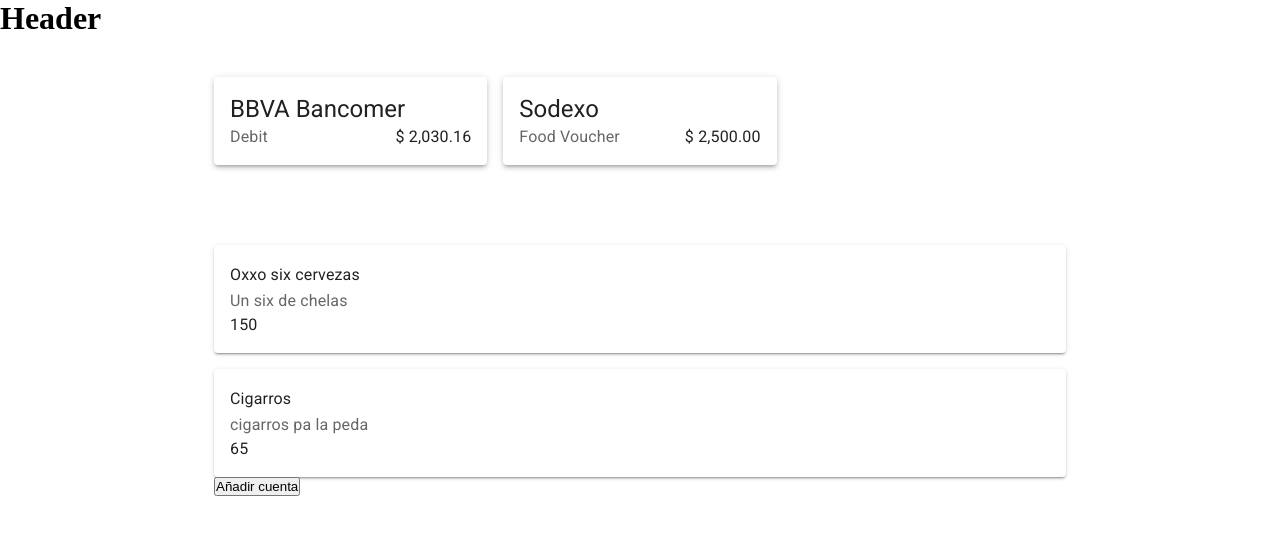
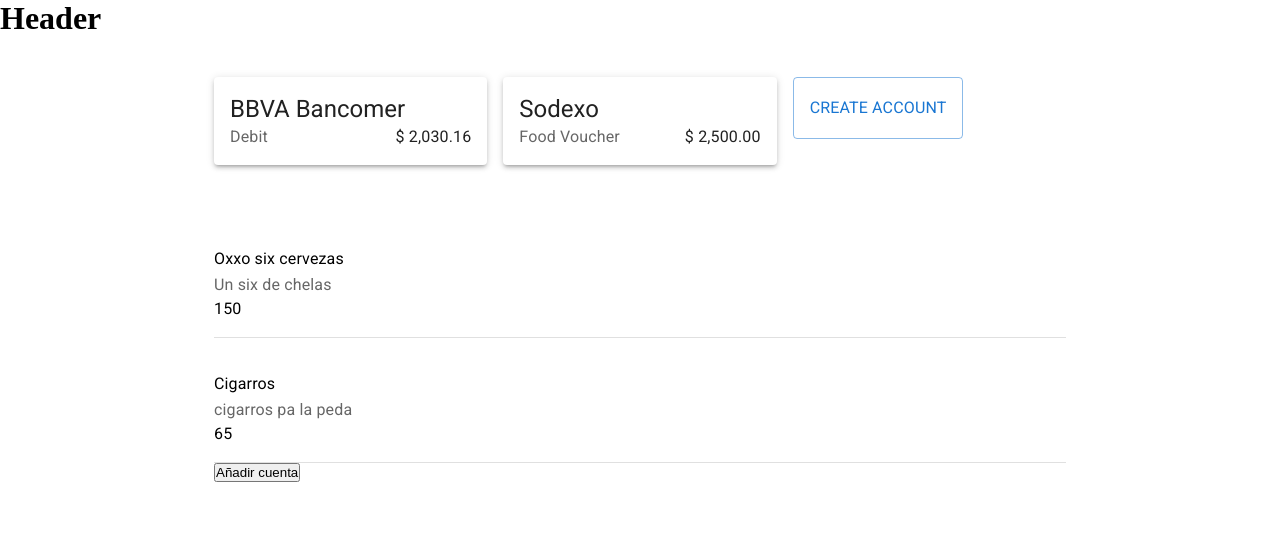
Before and after one commit to RafaelMoro/Personal-Finance, a React app: page / in a window 1280 px wide. Shown: the top 534 px of the page. Built offline with nearby package versions, Linux system fonts and the light colour scheme.

Commit message:
[ADD] - CreateAccount component created.

```diff
--- a/src/components/Account.jsx
+++ b/src/components/Account.jsx
@@ -1,11 +1,8 @@
 import React from 'react'
-import Paper from '@mui/material/Paper'
-import Typography from '@mui/material/Typography'
-import Grid from '@mui/material/Grid'
+import { Paper, Typography, Grid } from '@mui/material'
 
 import { formatNumberToCurrency } from '../utils/formatNumberToCurrency'
 import '@styles/components/accounts.scss'
-import { SignalCellularNullOutlined } from '@mui/icons-material'
 
 const Account = ({ account }) => {
   const [initialAmountFormated, setInitialAmountFormated] = React.useState(null)
--- /dev/null
+++ b/src/components/CreateAccount.jsx
@@ -0,0 +1,14 @@
+import React from 'react'
+import { Button, Grid, Typography } from '@mui/material'
+
+const CreateAccount = () => {
+  return (
+    <Grid item xs={4}>
+      <Button variant="outlined" sx={{ p: 2, mb: 10, mt: 5 }}>
+        <Typography variant="subtitle1" component="h3" >Create Account</Typography>
+      </Button>
+    </Grid>
+  )
+}
+
+export { CreateAccount }
--- a/src/components/Record.jsx
+++ b/src/components/Record.jsx
@@ -1,16 +1,13 @@
 import React from 'react'
-import Grid from '@mui/material/Grid'
-import Paper from '@mui/material/Paper'
-import Typography from '@mui/material/Typography'
+import { Grid, Typography, Divider } from '@mui/material'
 
 const Record = ({ record }) => {
   return (
     <Grid item xs={12}>
-      <Paper elevation={2} sx={{ p: 2 }}>
-        <Typography variant="subtitle1">{record.shortName}</Typography>
-        <Typography color="text.secondary">{record.description}</Typography>
-        <Typography>{record.amount}</Typography>
-      </Paper>
+      <Typography variant="subtitle1">{record.shortName}</Typography>
+      <Typography color="text.secondary">{record.description}</Typography>
+      <Typography sx={{ mb: 2 }}>{record.amount}</Typography>
+      <Divider />
     </Grid>
   )
 }
--- a/src/containers/Records.jsx
+++ b/src/containers/Records.jsx
@@ -3,7 +3,7 @@
 
 const Records = ({ children }) => {
   return (
-    <Grid container spacing={2}>
+    <Grid container spacing={4}>
       { children }
     </Grid >
   )
--- a/src/pages/Main.jsx
+++ b/src/pages/Main.jsx
@@ -1,11 +1,12 @@
 import React from 'react'
 import { useSelector, useDispatch } from 'react-redux'
 import { createAccounts } from '../redux/slices/accounts.slice'
-import Container from '@mui/material/Container';
+import { Container } from '@mui/material'
 import { Accounts } from '@containers/Accounts'
 import { Records } from '@containers/Records'
 import { Account } from '@components/Account'
 import { Record } from '@components/Record'
+import { CreateAccount } from '@components/CreateAccount'
 
 const Main = () => {
   const dispatch = useDispatch()
@@ -47,6 +48,7 @@
         {
           accounts.map((account, index) => ( <Account key={index} account={account} /> ))
         }
+        <CreateAccount />
       </Accounts>
       <Records>
         {
```
